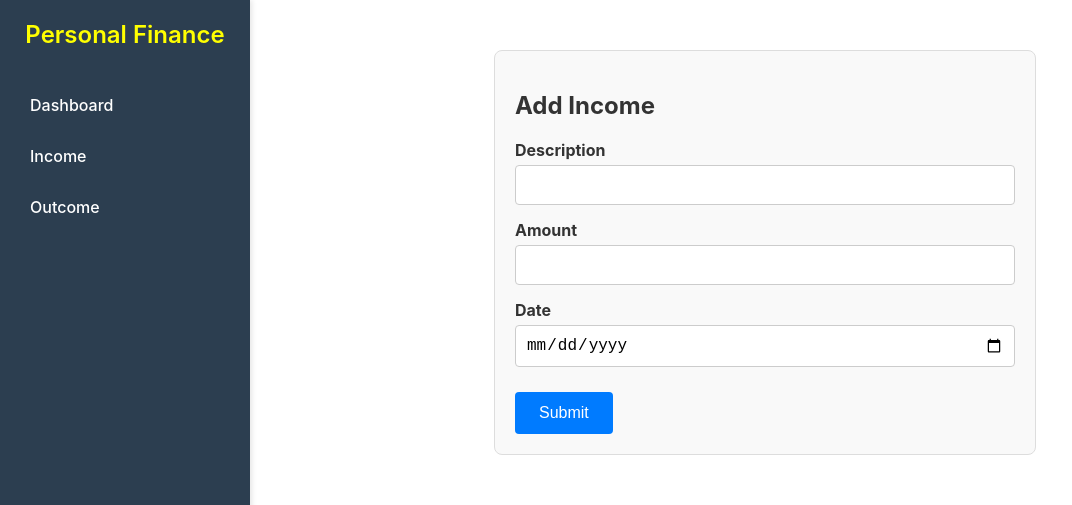
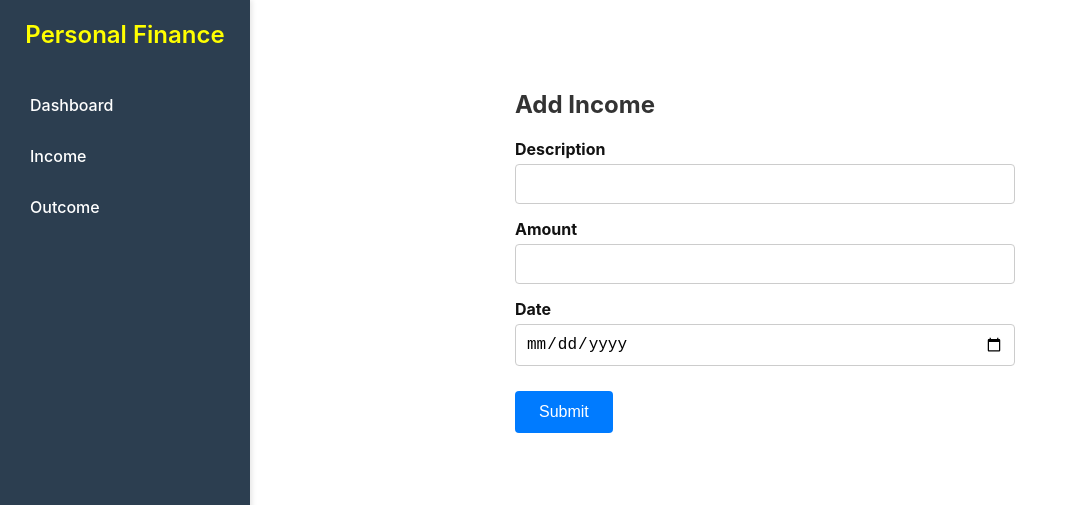
Before and after one commit to jesuspinar/personal-finance, an Angular app: page /add-income in a window 1280 px wide. Shown: the top 505 px of the page, without its empty margins (0-1072 px from the left). Built offline with nearby package versions, Linux system fonts and the light colour scheme.

Commit message:
Update styles add income

```diff
--- a/src/app/income-form/income-form.component.css
+++ b/src/app/income-form/income-form.component.css
@@ -2,9 +2,7 @@
   max-width: 500px;
   margin: 0 auto;
   padding: 20px;
-  border: 1px solid #ddd;
   border-radius: 8px;
-  background-color: #f9f9f9;
 }
 
 .form-group {
@@ -15,7 +13,6 @@
   display: block;
   margin-bottom: 5px;
   font-weight: bold;
-  color: #333;
 }
 
 .form-group input {
```
